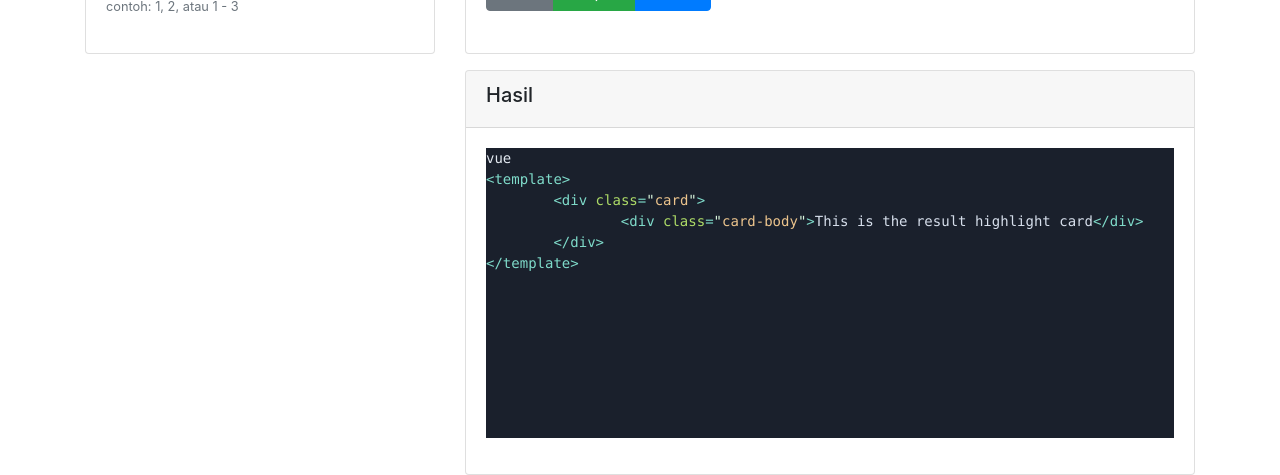
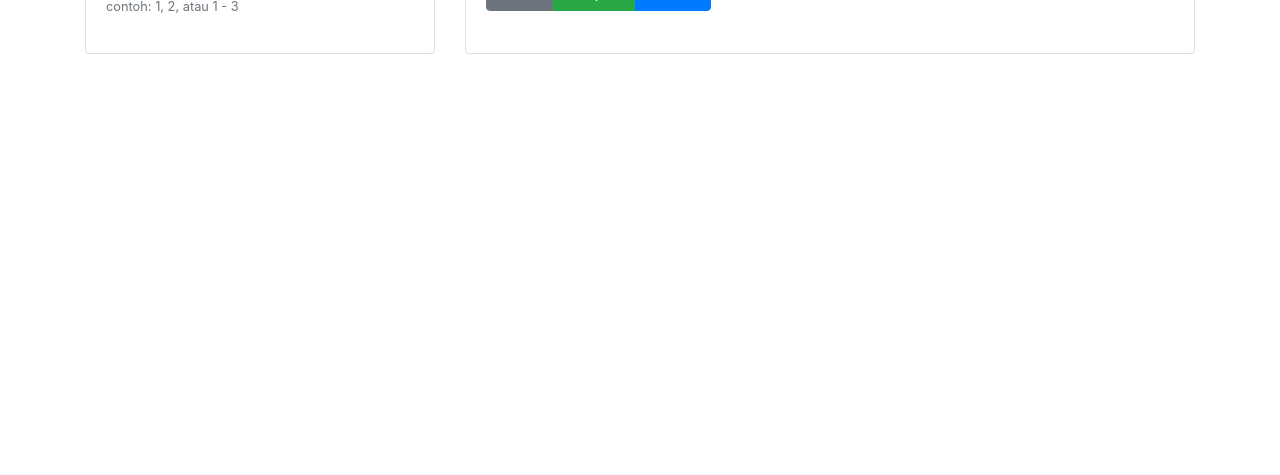
Before and after one commit to azharimm/code-highlighter, a Vue app: page / in a window 1280 px wide. Shown: the part 455-930 px from the top of the page. After the commit the page ends 800 px from the top, so only its background shows below. Built offline with nearby package versions, Linux system fonts and the light colour scheme; no server answers.

Commit message:
^ display result

```diff
--- a/src/components/home/ResultHighlight.vue
+++ b/src/components/home/ResultHighlight.vue
@@ -4,27 +4,38 @@
 			<h5>Hasil</h5>
 		</template>
 		<template v-slot:card-body>
-			<pre
-				class="shiki"
-			><div class="shiki__meta"><div class="shiki__language">vue</div></div><div class="shiki__code"><code><div class="line"><span style="color: rgb(127, 219, 202);">&lt;template&gt;</span></div><div class="line"><span style="color: rgb(214, 222, 235);">	</span><span style="color: rgb(127, 219, 202);">&lt;div </span><span style="color: rgb(173, 219, 103);">class</span><span style="color: rgb(127, 219, 202);">=</span><span style="color: rgb(217, 245, 221);">"</span><span style="color: rgb(236, 196, 141);">card</span><span style="color: rgb(217, 245, 221);">"</span><span style="color: rgb(127, 219, 202);">&gt;</span></div><div class="line"><span style="color: rgb(214, 222, 235);">		</span><span style="color: rgb(127, 219, 202);">&lt;div </span><span style="color: rgb(173, 219, 103);">class</span><span style="color: rgb(127, 219, 202);">=</span><span style="color: rgb(217, 245, 221);">"</span><span style="color: rgb(236, 196, 141);">card-body</span><span style="color: rgb(217, 245, 221);">"</span><span style="color: rgb(127, 219, 202);">&gt;</span><span style="color: rgb(214, 222, 235);">This is the result highlight card</span><span style="color: rgb(127, 219, 202);">&lt;/div&gt;</span></div><div class="line"><span style="color: rgb(214, 222, 235);">	</span><span style="color: rgb(127, 219, 202);">&lt;/div&gt;</span></div><div class="line"><span style="color: rgb(127, 219, 202);">&lt;/template&gt;</span></div></code></div></pre>
+			<template v-if="result">
+				<div v-html="result"></div>
+			</template>
 		</template>
 	</Card>
 </template>
 
 <script>
 import Card from '../Card'
+import { mapGetters } from "vuex";
 
 export default {
 	components: {
 		Card
+	},
+	computed: {
+		...mapGetters({
+			result: 'highlight/result'
+		})
 	}
 }
 </script>
 
-<style scoped>
+<style>
 .shiki {
 	background: #1a202c;
 	color:#e2e8f0;
 	min-height: 290px;
 }
+.highlight {
+	background-color: #2c4848;
+	opacity: 0.6;
+	border-left: 5px solid white;
+}
 </style>
--- a/src/pages/Home.vue
+++ b/src/pages/Home.vue
@@ -12,7 +12,7 @@
             <Cols class="col-md-4" v-if="isAuthenticated">
                 <ListHighlight />
             </Cols>
-            <Cols class="col-md-8" :class="{'offset-md-4': !isAuthenticated}">
+            <Cols class="col-md-8" :class="{'offset-md-4': !isAuthenticated}" v-show="result">
                 <ResultHighlight />
             </Cols>
         </Row>
@@ -28,7 +28,7 @@ import InputCode from '../components/home/InputCode'
 import ListHighlight from '../components/home/ListHighlight'
 import ResultHighlight from '../components/home/ResultHighlight'
 
-import { mapActions } from 'vuex';
+import { mapGetters, mapActions } from 'vuex';
 
 export default {
     props: ['userId', 'isAuthenticated'],
@@ -46,6 +46,11 @@ export default {
             this.fetchListHighlight({user: this.userId});
         }
     },
+    computed: {
+        ...mapGetters({
+            result: 'highlight/result'
+        })
+    },
     methods: {
 		...mapActions({
 			'fetchListHighlight': 'highlight/fetchListHighlight'
--- a/src/store/highlight/index.js
+++ b/src/store/highlight/index.js
@@ -88,6 +88,7 @@ const actions = {
     async generateHighlight({ commit }, data) {
         try {
             let params = '';
+            commit('SET_RESULT', null);
             if(data.lang == null || data.lang == '') {
                 Vue.$toast.warning('Silakan pilih bahasa pemrograman!', {timeout: 1000, position: 'top-center'});
                 return;
```
